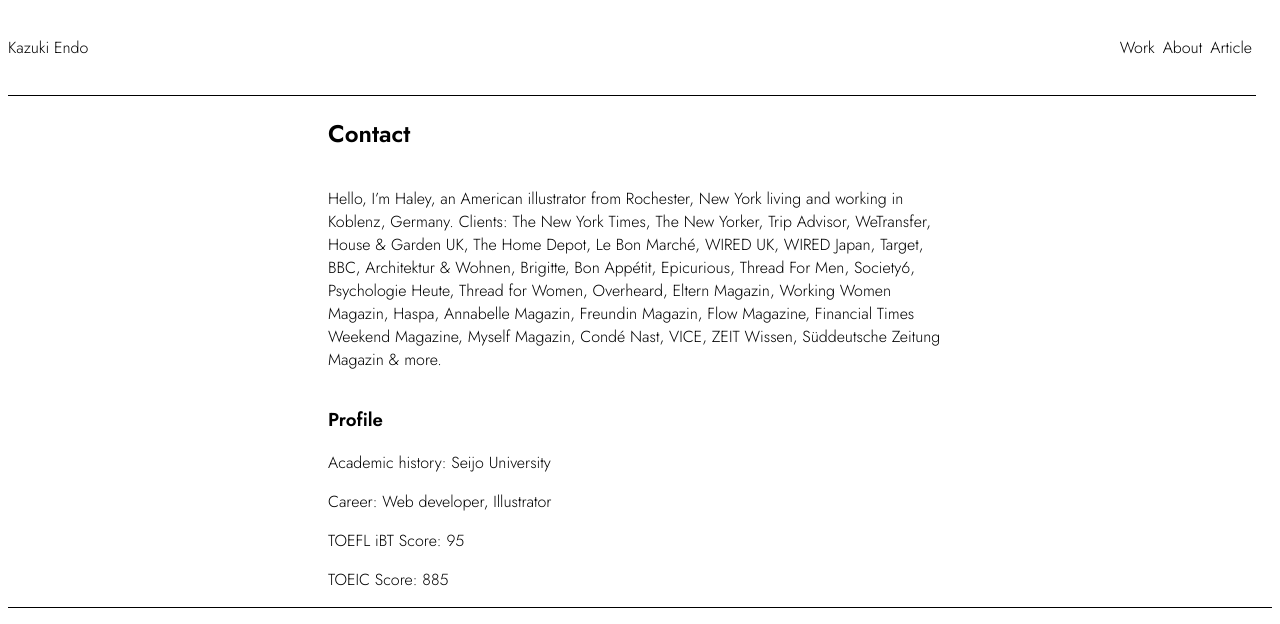
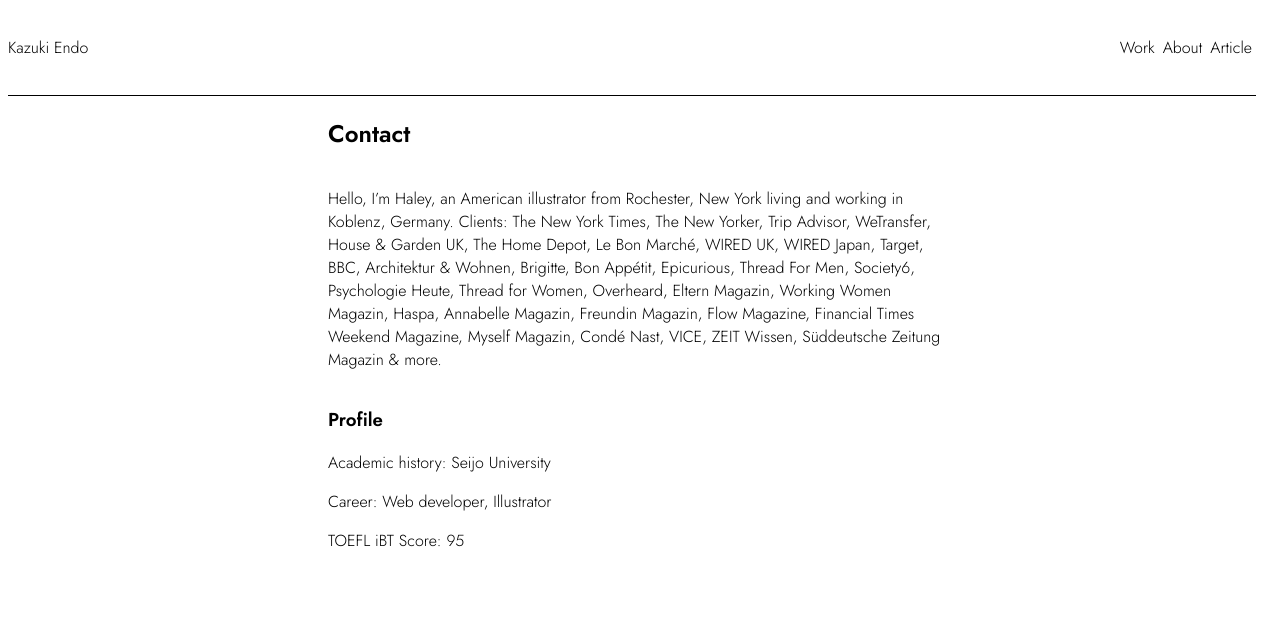
Before and after one commit to Omoju117/web-gallery, a Next.js app: page /about in a window 1280 px wide. Shown: the top 624 px of the page. Built offline with nearby package versions, Linux system fonts and the light colour scheme.

Commit message:
update: add footer & update about

```diff
--- a/components/templates/footer/footer.module.scss
+++ b/components/templates/footer/footer.module.scss
@@ -6,6 +6,5 @@
   height: $footer_height;
   justify-content: center;
   align-items: center;
-  border-top: 1px solid;
   background-color: white;
 }
--- a/pages/about/index.tsx
+++ b/pages/about/index.tsx
@@ -28,7 +28,6 @@
             <p>Academic history: Seijo University</p>
             <p>Career: Web developer, Illustrator</p>
             <p>TOEFL iBT Score: 95</p>
-            <p>TOEIC Score: 885</p>
           </section>
         </div>
         <Footer />
--- a/pages/index.tsx
+++ b/pages/index.tsx
@@ -1,5 +1,6 @@
 import { VFC } from 'react';
 import Card from '../components/atoms/card';
+import Footer from '../components/templates/footer';
 import Header from '../components/templates/header';
 import style from './work.module.scss';
 
@@ -21,7 +22,7 @@
               <Card imageUrl='/asset/images/ChristmasCard.svg' />
             </li>
           </ul>
-          {/* <Footer /> */}
+          <Footer />
         </section>
       </div>
     </>
```
